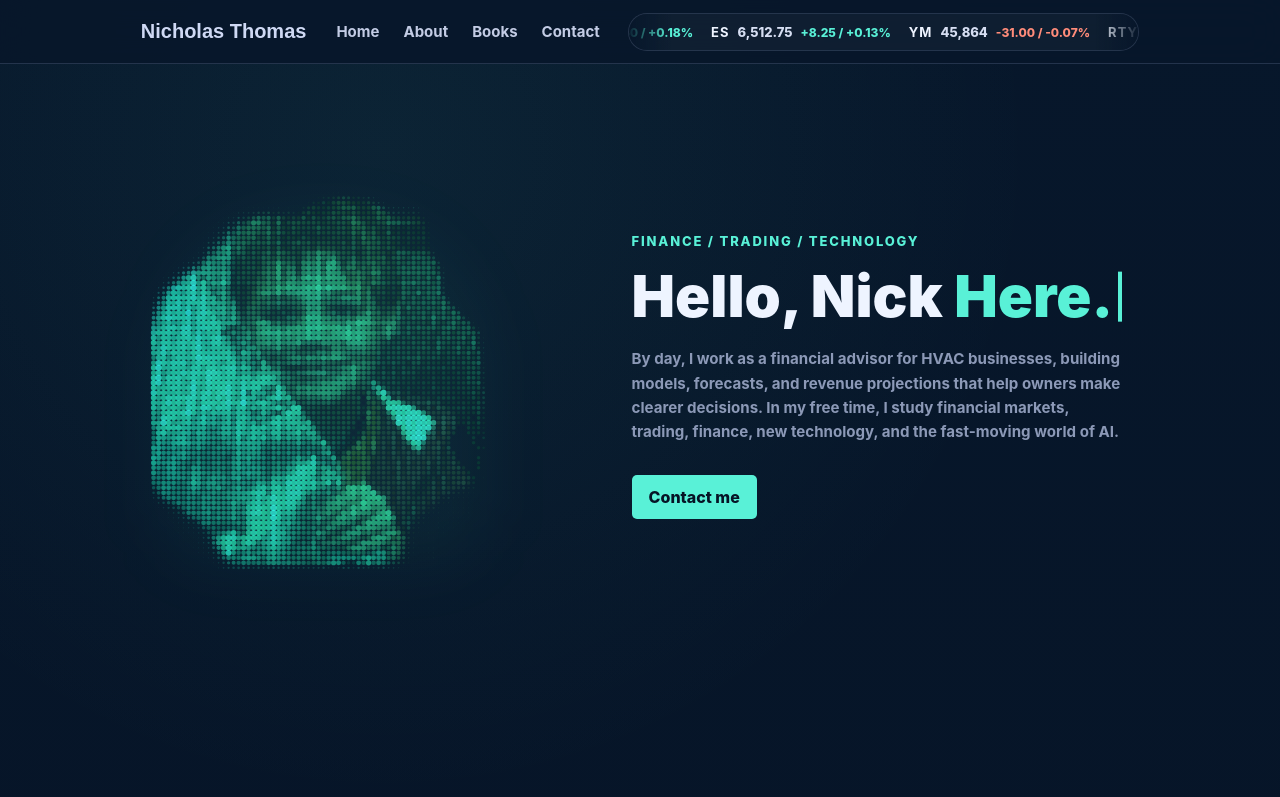
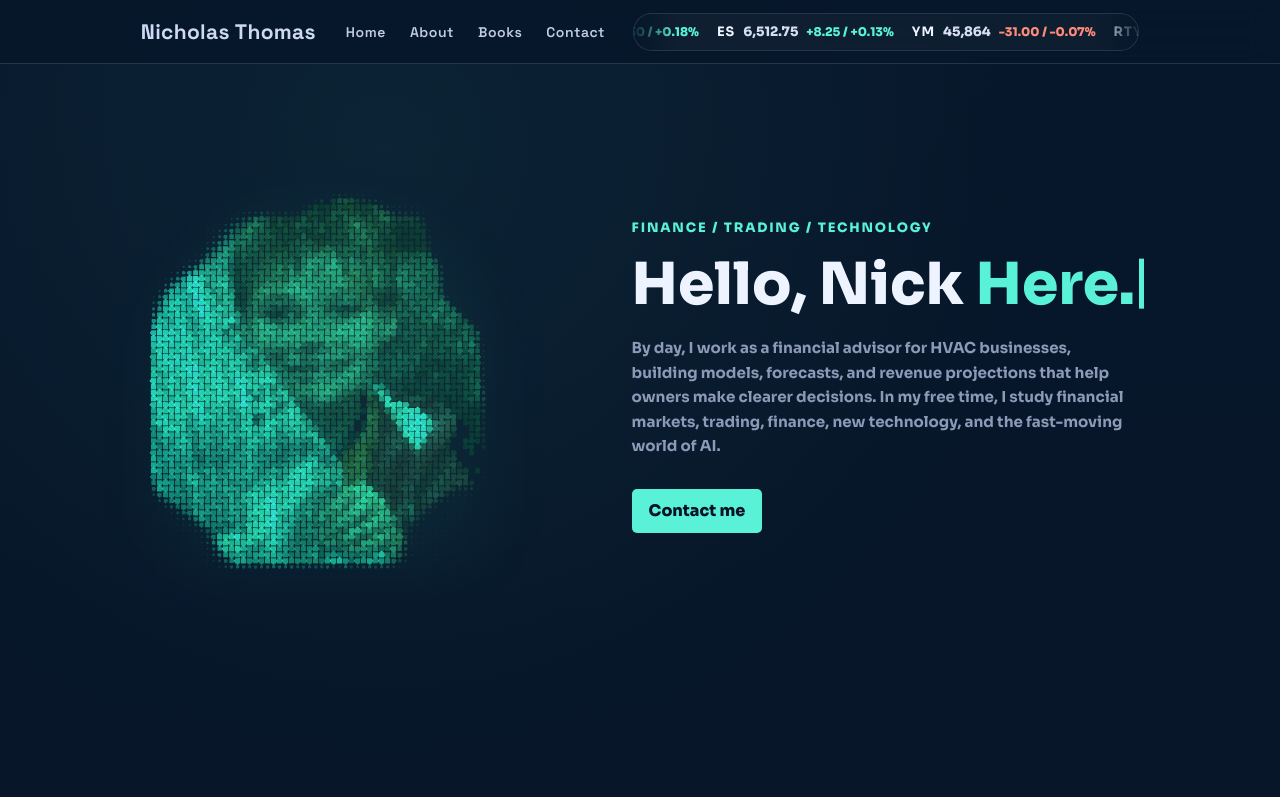
Before and after one commit to NoticeTrades/resume, a website built with Vite: page index.html in a window 1280 px wide. Shown: the top 797 px of the page. Built offline with nearby package versions, Linux system fonts and the light colour scheme; no server answers; animation ran at ten frames a second.

Commit message:
Add puzzle portrait effect and header fonts

```diff
--- a/src/main.js
+++ b/src/main.js
@@ -122,7 +122,7 @@ function initPortrait() {
   const canvasHeight = Math.max(1, Math.round(heroRect.height));
   const portraitWidth = Math.max(1, Math.round(portraitRect.width));
   const portraitHeight = Math.max(1, Math.round(portraitRect.height));
-  const sample = 5;
+  const sample = 6;
 
   canvas.width = canvasWidth;
   canvas.height = canvasHeight;
@@ -165,8 +165,11 @@ function initPortrait() {
           homeY,
           vx: 0,
           vy: 0,
-          size: (sample * 0.32 + (brightness / 255) * 1.85) * Math.min(1, mask * 1.55),
-          color: `rgba(${Math.round(red * 0.24)}, ${teal}, ${Math.min(255, blue + 40)}, ${(0.42 + brightness / 620) * Math.min(1, mask * 1.35)})`,
+          angle: ((x / sample + y / sample) % 7) * 0.08 - 0.24,
+          spin: 0,
+          shape: (x / sample + y / sample) % 4,
+          size: (sample * 0.78 + (brightness / 255) * 1.1) * Math.min(1, mask * 1.45),
+          color: `rgba(${Math.round(red * 0.24)}, ${teal}, ${Math.min(255, blue + 40)}, ${(0.5 + brightness / 620) * Math.min(1, mask * 1.35)})`,
         });
       }
     }
@@ -231,29 +234,54 @@ function animatePortrait() {
       const dx = pixel.x - pointer.x;
       const dy = pixel.y - pointer.y;
       const distance = Math.hypot(dx, dy);
-      const radius = 100;
+      const radius = 170;
       if (distance < radius) {
-        const force = (1 - distance / radius) * 7;
-        const angle = Math.atan2(dy, dx);
+        const force = (1 - distance / radius) * 14;
+        const angle = Math.atan2(dy, dx) + Math.sin(distance * 0.08) * 0.65;
         pixel.vx += Math.cos(angle) * force;
         pixel.vy += Math.sin(angle) * force;
+        pixel.spin += (1 - distance / radius) * 0.16;
       }
     }
 
-    pixel.vx += (pixel.homeX - pixel.x) * 0.024;
-    pixel.vy += (pixel.homeY - pixel.y) * 0.024;
-    pixel.vx *= 0.85;
-    pixel.vy *= 0.85;
+    pixel.vx += (pixel.homeX - pixel.x) * 0.03;
+    pixel.vy += (pixel.homeY - pixel.y) * 0.03;
+    pixel.vx *= 0.8;
+    pixel.vy *= 0.8;
+    pixel.spin *= 0.86;
+    pixel.angle *= 0.96;
     pixel.x += pixel.vx;
     pixel.y += pixel.vy;
 
-    ctx.fillStyle = pixel.color;
-    ctx.beginPath();
-    ctx.arc(pixel.x, pixel.y, pixel.size, 0, Math.PI * 2);
-    ctx.fill();
+    drawPuzzlePiece(pixel);
   }
 
   animationId = requestAnimationFrame(animatePortrait);
+}
+
+function drawPuzzlePiece(pixel) {
+  const size = pixel.size;
+  const knob = size * 0.24;
+  ctx.save();
+  ctx.translate(pixel.x, pixel.y);
+  ctx.rotate(pixel.angle + pixel.spin);
+  ctx.fillStyle = pixel.color;
+  ctx.beginPath();
+  ctx.moveTo(-size / 2, -size / 2);
+  ctx.lineTo(-knob, -size / 2);
+  if (pixel.shape % 2 === 0) ctx.arc(0, -size / 2, knob, Math.PI, 0, false);
+  ctx.lineTo(size / 2, -size / 2);
+  ctx.lineTo(size / 2, -knob);
+  if (pixel.shape % 3 === 0) ctx.arc(size / 2, 0, knob, -Math.PI / 2, Math.PI / 2, false);
+  ctx.lineTo(size / 2, size / 2);
+  ctx.lineTo(knob, size / 2);
+  if (pixel.shape % 2 === 1) ctx.arc(0, size / 2, knob, 0, Math.PI, false);
+  ctx.lineTo(-size / 2, size / 2);
+  ctx.lineTo(-size / 2, knob);
+  if (pixel.shape % 3 === 1) ctx.arc(-size / 2, 0, knob, Math.PI / 2, -Math.PI / 2, false);
+  ctx.closePath();
+  ctx.fill();
+  ctx.restore();
 }
 
 function updatePointer(event) {
--- a/src/style.css
+++ b/src/style.css
@@ -1,3 +1,5 @@
+@import url("https://fonts.googleapis.com/css2?family=Space+Grotesk:wght@500;600;700&family=Sora:wght@500;600;700;800&display=swap");
+
 :root {
   --bg: #07172b;
   --bg-deep: #061325;
@@ -26,7 +28,7 @@ body {
     linear-gradient(180deg, var(--bg) 0%, var(--bg-deep) 100%);
   color: var(--text);
   font-family:
-    Inter, ui-sans-serif, system-ui, -apple-system, BlinkMacSystemFont, "Segoe UI",
+    Sora, Inter, ui-sans-serif, system-ui, -apple-system, BlinkMacSystemFont, "Segoe UI",
     sans-serif;
   letter-spacing: 0;
 }
@@ -63,8 +65,10 @@ a {
   border: 0;
   background: transparent;
   color: #cfd9f4;
-  font-size: 20px;
-  font-weight: 800;
+  font-family: "Space Grotesk", Sora, sans-serif;
+  font-size: 21px;
+  font-weight: 700;
+  letter-spacing: 0.015em;
   cursor: pointer;
 }
 
@@ -76,8 +80,10 @@ a {
 
 .site-header nav a {
   color: #c3cce5;
-  font-size: 15px;
-  font-weight: 700;
+  font-family: "Space Grotesk", Sora, sans-serif;
+  font-size: 14px;
+  font-weight: 600;
+  letter-spacing: 0.04em;
   transition: color 0.2s ease;
 }
 
```
